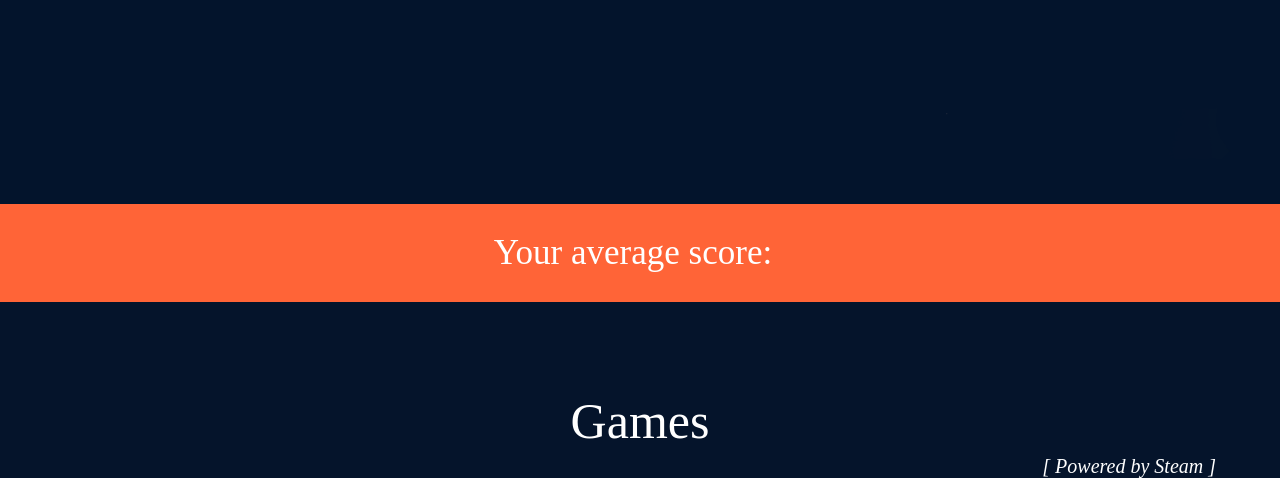
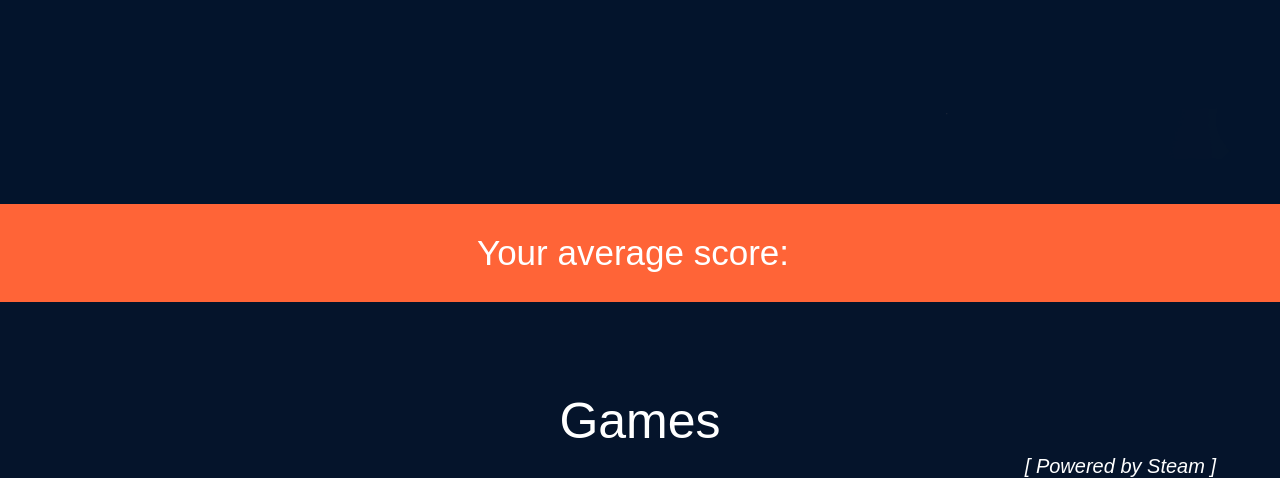
Before and after one commit to Beijar/SteamRate, a Flask app: page / in a window 1280 px wide. Shown: the part 796-1274 px from the top of the page. Run offline with Flask 2, Linux system fonts and the light colour scheme; some libraries are stand-ins or nearby versions.

Commit message:
added alt. font style

```diff
--- a/static/steamrate.css
+++ b/static/steamrate.css
@@ -169,7 +169,7 @@ form input[type="text"] {
 }
 
 .steamid ul li h2 {
-    font-family:avenir;
+    font-family:avenir, sans-serif;
     padding:0, 10px, 0, 10px;
     margin-right: 50px;
     margin-left: 0;
@@ -192,7 +192,7 @@ form input[type="text"] {
     list-style: none;
     padding: 0;
     margin: 0;
-    font-family: avenir;
+    font-family: avenir, sans-serif;
     width: 100%;
 }
 
@@ -223,7 +223,7 @@ form input[type="text"] {
 
 
 a {
-    font-family: avenir;
+    font-family: avenir, sans-serif;
     text-decoration: none;
     color: white;
     margin-left: 5px;
@@ -232,7 +232,7 @@ a {
 
 h1 {
     text-align: center;
-    font-family: avenir;
+    font-family: avenir, sans-serif;
     font-weight: 100;
     font-size: 50px;
     color: white;
@@ -242,7 +242,7 @@ h1 {
 }
 
 h2 {
-    font-family: avenir;
+    font-family: avenir, sans-serif;
     color: white;
     margin-left: 100px;
     font-size: 40px;
@@ -252,7 +252,7 @@ h3 {
     margin-left: 410px;
     margin-bottom:0;
     font-size: 16px;
-    font-family: avenir;
+    font-family: avenir, sans-serif;
     font-weight: 200;
     font-style: italic;
 }
@@ -261,7 +261,6 @@ img {
     display: block;
     margin-left: auto;
     margin-right: auto;
-
 }
 
 
@@ -271,7 +270,7 @@ img {
 
 p {
     color: white;
-    font-family: avenir;
+    font-family: avenir, sans-serif;
     margin-left: 100px;
     width: 500px;
 }
```
